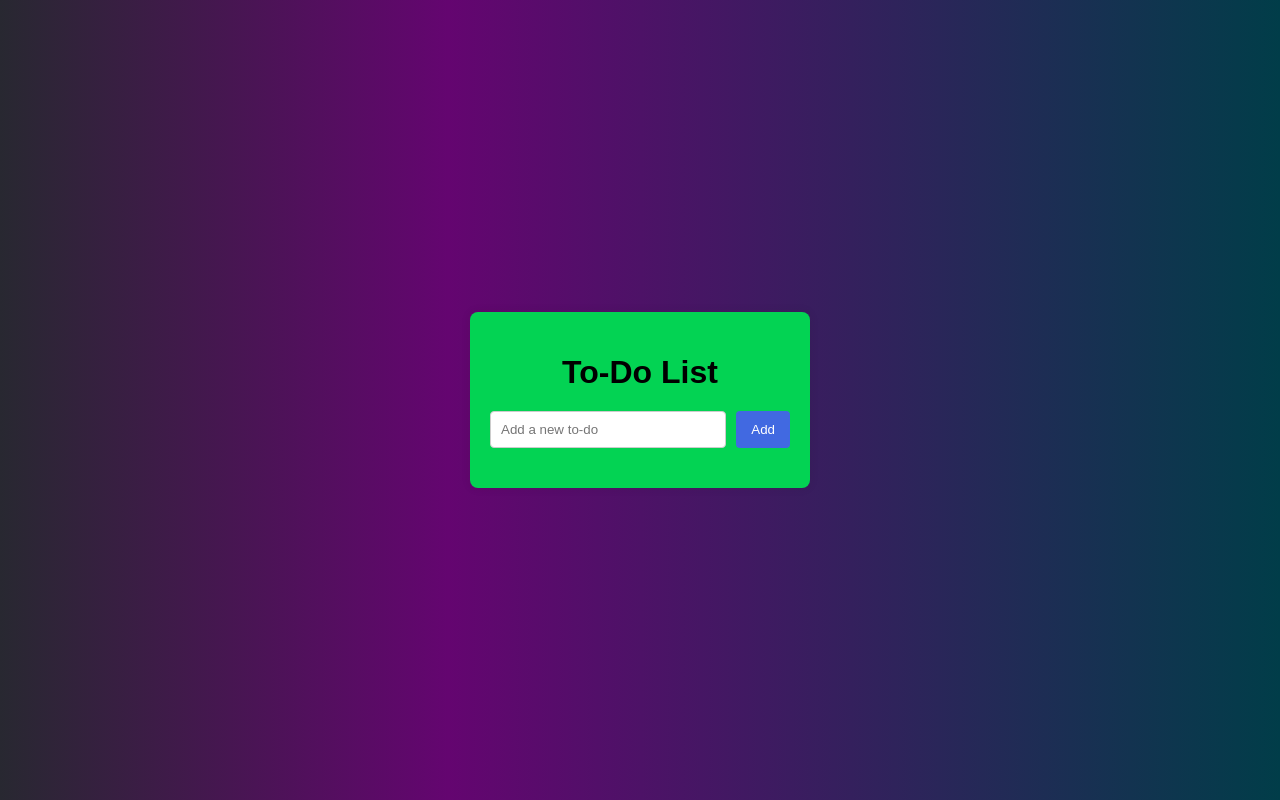
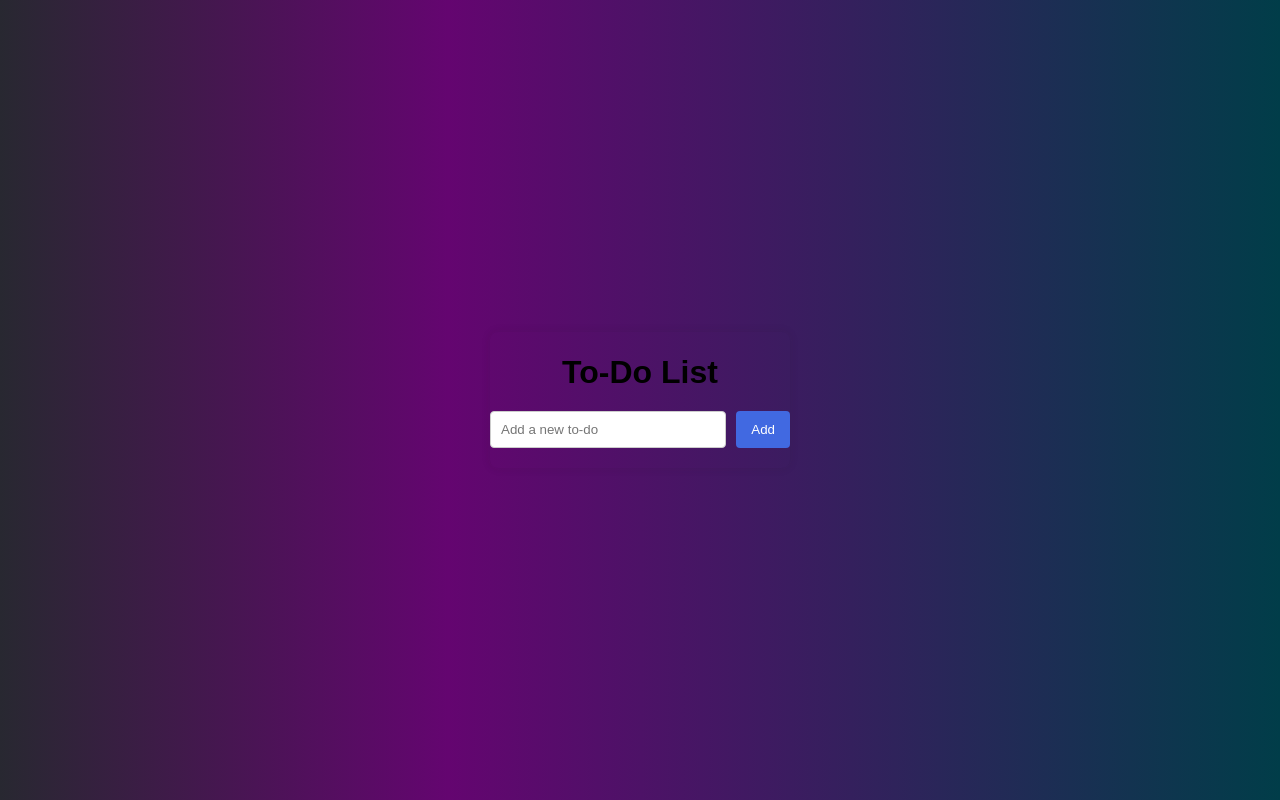
Before and after one commit to clntdaguplo/js-review-project, a plain HTML site: page index.html in a window 1280 px wide. Drawn offline with Linux system fonts and the light colour scheme.

```diff
--- a/style.css
+++ b/style.css
@@ -11,7 +11,7 @@ body{
 }
 
 .container{
-   background-color: rgb(3, 211, 83);
+   background-color: rgb(78, 13, 64)
    padding: 20px;
    border-radius: 8px;
    box-shadow: 0 0 10px rgba(37, 29, 29, 0.1);
```
